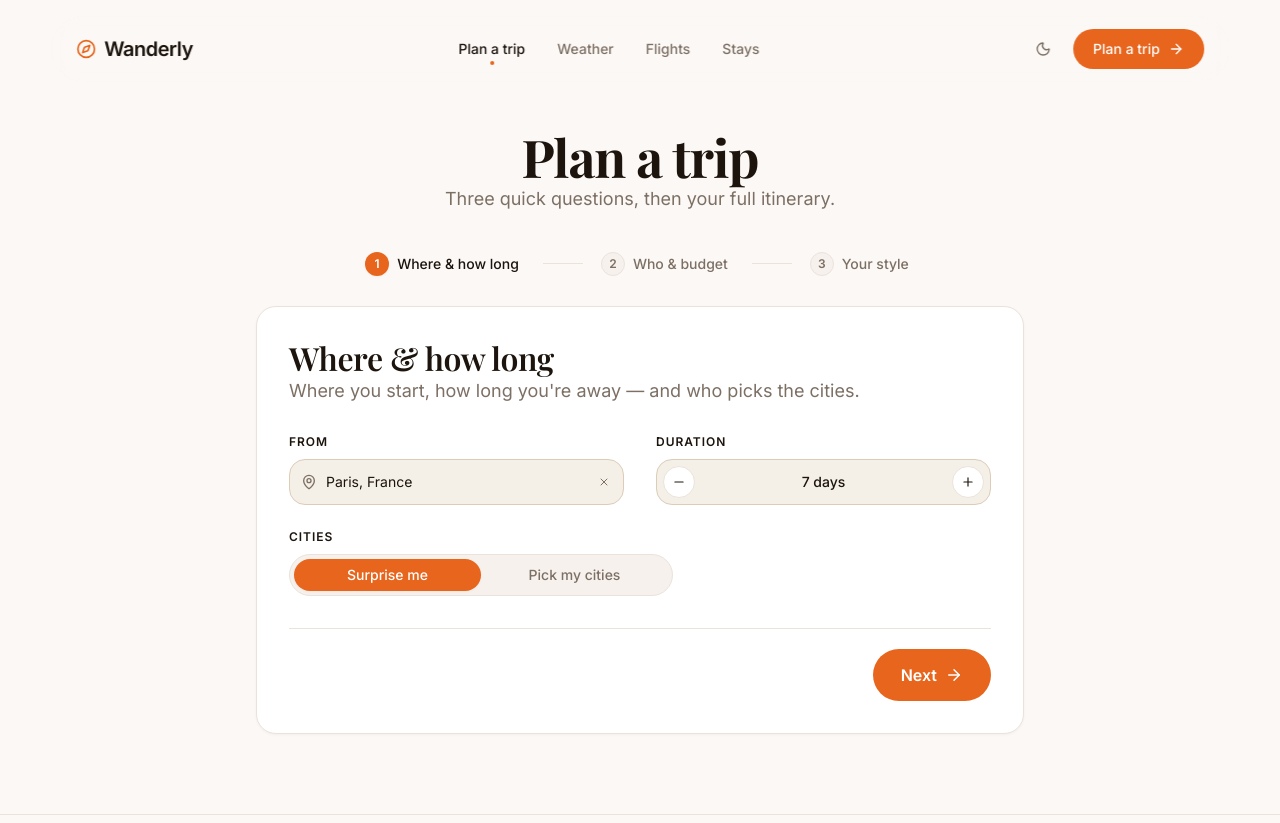
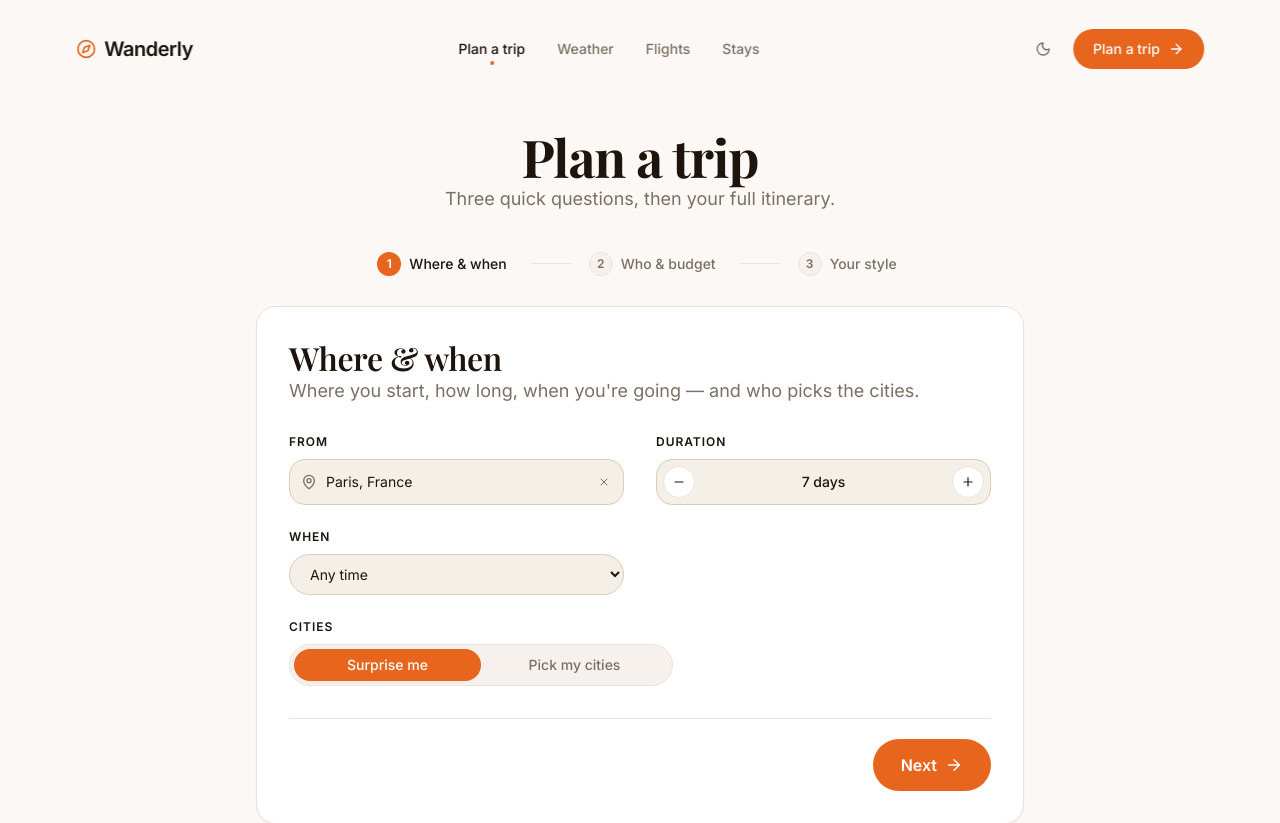
Before and after one commit to youssefassis/travel-planner, a Next.js app: page /planner in a window 1280 px wide. Shown: the top 823 px of the page. Built offline with nearby package versions, Linux system fonts and the light colour scheme.

Commit message:
[FEAT] wizard month picker and weather in the revealed plan

```diff
--- a/src/app/planner/page.tsx
+++ b/src/app/planner/page.tsx
@@ -258,6 +258,7 @@ function PlannerPageContent() {
                             stops={trip.stops}
                             pace={planIntent.vibe.pace}
                             budgetTier={planIntent.vibe.budget}
+                            travelMonth={planIntent.travelMonth}
                             availablePois={availablePois}
                             onSwap={handleSwap}
                             onRainDay={handleRainDay}
--- a/src/features/planner/components/DayDetails.tsx
+++ b/src/features/planner/components/DayDetails.tsx
@@ -19,6 +19,7 @@ import {
   X,
 } from "lucide-react";
 import { BudgetTier, Pace, Poi } from "@/domain/types";
+import { getMonthNormal, MONTH_NAMES, tempWord } from "@/domain/climate";
 import Button from "@/components/ui/Button";
 import { Activity, CityStay, DayLoad, ItineraryDay, ScheduleItem } from "../types";
 import { buildDaySchedule, formatClock, isReorderable } from "../engine";
@@ -34,6 +35,8 @@ type Props = {
   stops: CityStay[];
   pace: Pace;
   budgetTier: BudgetTier;
+  /** Selected travel month (0-11); when set, shows the city's expected weather. */
+  travelMonth?: number;
   /** What "Add a stop" can offer — the city's POIs not yet in the plan. */
   availablePois: Poi[];
   /** Returns false when no alternative was available. */
@@ -118,6 +121,7 @@ export default function DayDetails({
   stops,
   pace,
   budgetTier,
+  travelMonth,
   availablePois,
   onSwap,
   onRainDay,
@@ -136,6 +140,8 @@ export default function DayDetails({
 
   const stop = stops.find((s) => s.cityId === day.cityId);
   const schedule = buildDaySchedule(day, pace);
+  const weather =
+    travelMonth != null ? getMonthNormal(day.cityId, travelMonth) : undefined;
   const otherSameCityDays =
     stop?.dayPlans.filter((d) => d.id !== day.id) ?? [];
 
@@ -297,6 +303,14 @@ export default function DayDetails({
           <p className="text-small text-[var(--muted)] mt-0.5">
             {schedule.loadNote} · ~{schedule.busyHrs}h on your feet
           </p>
+          {weather && (
+            <p className="flex items-center gap-1.5 text-small text-[var(--muted)] mt-1">
+              <Sun className="w-3.5 h-3.5 text-[var(--primary)]" />
+              {MONTH_NAMES[travelMonth!]}: {tempWord(weather.high)}, {weather.high}° /{" "}
+              {weather.low}° · {weather.rainDays} rainy{" "}
+              {weather.rainDays === 1 ? "day" : "days"} · {weather.sunHours}h sun
+            </p>
+          )}
         </div>
         <div className="flex items-center gap-2">
           <span
--- a/src/features/planner/components/TripSummaryHeader.tsx
+++ b/src/features/planner/components/TripSummaryHeader.tsx
@@ -3,6 +3,7 @@
 import { Pencil } from "lucide-react";
 import Button from "@/components/ui/Button";
 import Card from "@/components/ui/Card";
+import { MONTH_NAMES } from "@/domain/climate";
 import { TripIntent, TripPlan } from "../types";
 import {
   BUDGET_OPTIONS,
@@ -31,6 +32,7 @@ export default function TripSummaryHeader({
     labelFor(BUDGET_OPTIONS, intent.vibe.budget),
     `${labelFor(PACE_OPTIONS, intent.vibe.pace)} pace`,
   ];
+  if (intent.travelMonth != null) chips.push(`In ${MONTH_NAMES[intent.travelMonth]}`);
   if (intent.mode === "surprise") {
     chips.push("Surprise route");
     if (intent.region && intent.region !== "any")
--- a/src/features/planner/components/wizard/StepRoute.tsx
+++ b/src/features/planner/components/wizard/StepRoute.tsx
@@ -3,6 +3,7 @@
 import CityAutocomplete from "@/components/ui/CityAutocomplete";
 import SegmentedControl from "@/components/ui/SegmentedControl";
 import Stepper from "@/components/ui/Stepper";
+import { MONTH_NAMES } from "@/domain/climate";
 import { useTripIntentStore } from "../../store/tripIntentStore";
 import { MODE_OPTIONS } from "../../lib/options";
 import CityCatalogPicker from "../CityCatalogPicker";
@@ -47,6 +48,27 @@ export default function StepRoute() {
             format={(v) => `${v} ${v === 1 ? "day" : "days"}`}
           />
         </FieldGroup>
+
+        <FieldGroup label="When">
+          <select
+            aria-label="Travel month"
+            value={intent.travelMonth ?? "any"}
+            onChange={(e) =>
+              patchIntent({
+                travelMonth:
+                  e.target.value === "any" ? undefined : Number(e.target.value),
+              })
+            }
+            className="w-full rounded-full border border-[var(--input-border)] bg-[var(--input-bg)] px-4 py-2.5 text-sm text-[var(--fg)]"
+          >
+            <option value="any">Any time</option>
+            {MONTH_NAMES.map((name, index) => (
+              <option key={name} value={index}>
+                {name}
+              </option>
+            ))}
+          </select>
+        </FieldGroup>
       </div>
 
       <FieldGroup label="Cities">
--- a/src/features/planner/components/wizard/StepStyle.tsx
+++ b/src/features/planner/components/wizard/StepStyle.tsx
@@ -3,7 +3,6 @@
 import { Region } from "@/domain/types";
 import { useTripIntentStore } from "../../store/tripIntentStore";
 import {
-  CLIMATE_OPTIONS,
   INTEREST_OPTIONS,
   REGION_LABELS,
   capitalize,
@@ -11,7 +10,7 @@ import {
 import Chip from "../Chip";
 import FieldGroup from "./FieldGroup";
 
-/** Step 3 — interests, plus climate/region when we pick the cities. */
+/** Step 3 — interests, plus region when we pick the cities. */
 export default function StepStyle() {
   const { intent, patchIntent } = useTripIntentStore();
   const interests = intent.interests ?? [];
@@ -53,21 +52,6 @@ export default function StepStyle() {
 
       {intent.mode === "surprise" && (
         <>
-          <FieldGroup label="Climate">
-            <div className="flex flex-wrap gap-2">
-              {CLIMATE_OPTIONS.map((climate) => (
-                <Chip
-                  key={climate}
-                  label={capitalize(climate)}
-                  selected={(intent.vibe?.climate ?? "any") === climate}
-                  onClick={() =>
-                    patchIntent({ vibe: { ...intent.vibe, climate } })
-                  }
-                />
-              ))}
-            </div>
-          </FieldGroup>
-
           <FieldGroup label="Region">
             <div className="flex flex-wrap gap-2">
               <Chip
--- a/src/features/planner/lib/options.ts
+++ b/src/features/planner/lib/options.ts
@@ -1,4 +1,4 @@
-import { BudgetTier, Climate, Interest, Pace, Region } from "@/domain/types";
+import { BudgetTier, Interest, Pace, Region } from "@/domain/types";
 import { TripIntent, TripMode } from "../types";
 
 /** Shared option lists + labels for the trip intent fields (wizard, summary). */
@@ -40,13 +40,6 @@ export const INTEREST_OPTIONS: Interest[] = [
   "adventure",
 ];
 
-export const CLIMATE_OPTIONS: (Climate | "any")[] = [
-  "any",
-  "cold",
-  "temperate",
-  "warm",
-];
-
 export const REGION_LABELS: Record<Region, string> = {
   iberia: "Iberia",
   france: "France",
--- a/src/features/planner/lib/wizard.ts
+++ b/src/features/planner/lib/wizard.ts
@@ -17,8 +17,8 @@ export type WizardStep = {
 export const WIZARD_STEPS: WizardStep[] = [
   {
     id: "route",
-    title: "Where & how long",
-    blurb: "Where you start, how long you're away — and who picks the cities.",
+    title: "Where & when",
+    blurb: "Where you start, how long, when you're going — and who picks the cities.",
   },
   {
     id: "party",
```
